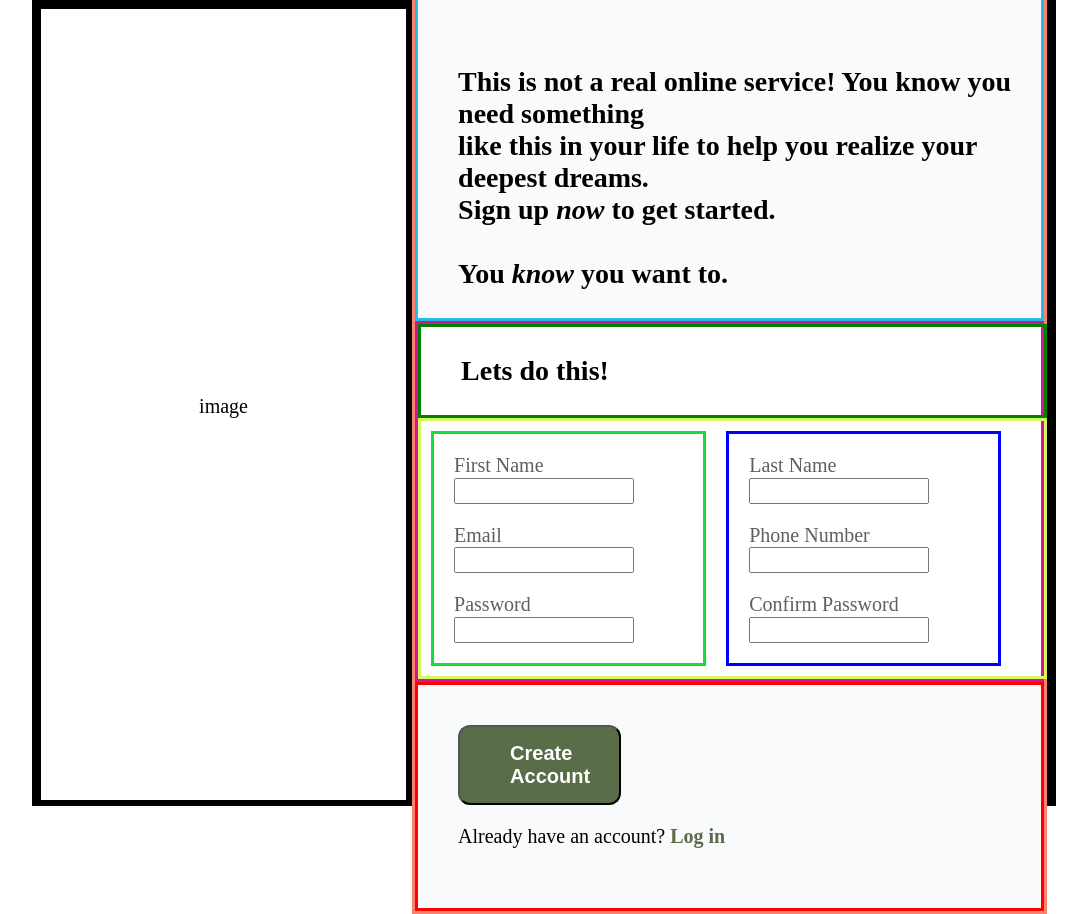
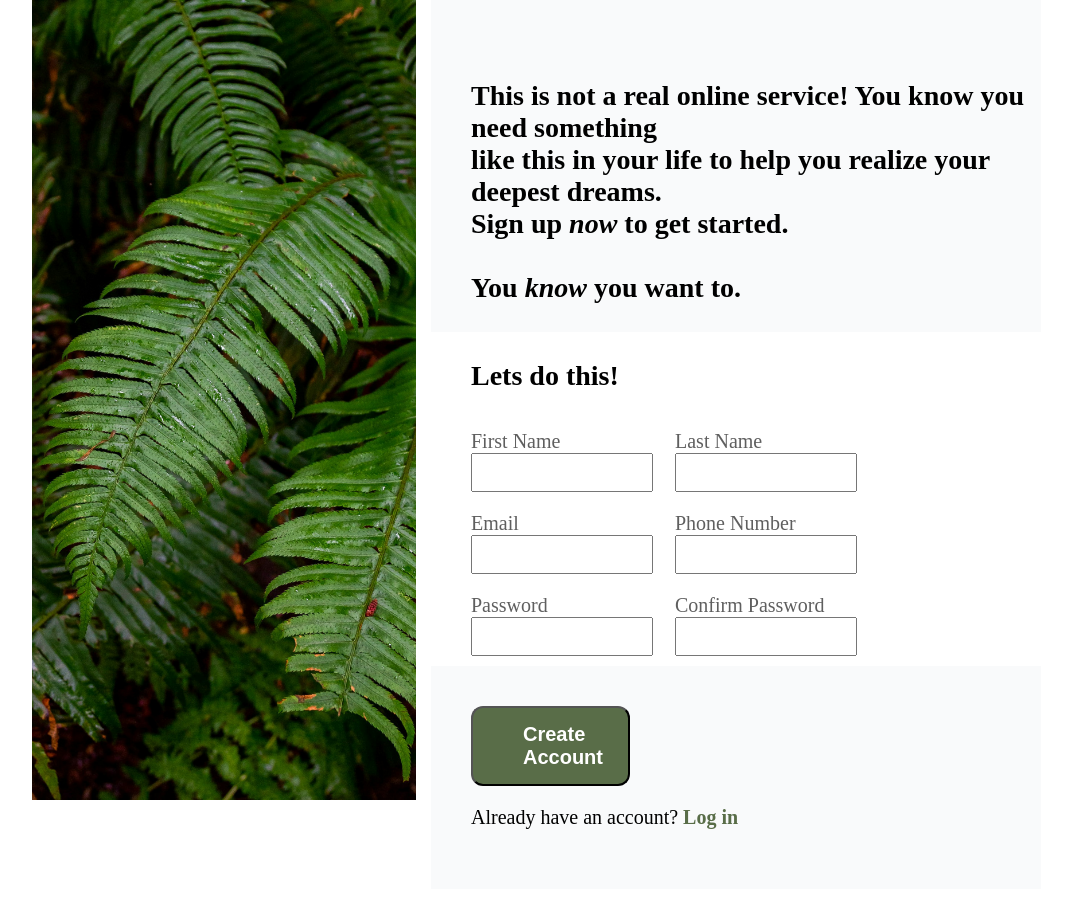
Before and after one commit to cramseyy/signUpForm, a plain HTML site: page index.html in a window 1280 px wide. Shown: the whole page, without its empty margins (96-1183 px from the left). After the commit the page ends 889 px from the top, so only its background shows below. Drawn offline with Linux system fonts and the light colour scheme.

Commit message:
image added. improved scale

```diff
--- a/index.html
+++ b/index.html
@@ -11,7 +11,7 @@
 <body>
     <main>
         <div class="image-container">
-            <p>image</p>
+            <img src="plant-back.jpg" alt="Image of a person looking at a computer screen.">
         </div>
         <div class="content-container">
             <div class="sections">
--- a/styles.css
+++ b/styles.css
@@ -5,7 +5,7 @@ body {
     margin-right: 10%;
     margin-top: 0;
     margin-bottom: 0;
-    border: 3px solid black;
+    /* border: 3px solid black; */
     height: 100vh;
     font-family: 'Times New Roman', Times, serif;
     font-size: 20px
@@ -15,16 +15,22 @@ main {
     display: flex;
     flex: 1;
     flex-direction: row;
-    border: 3px solid black;
+    /* border: 3px solid black; */
 }
 
 .image-container {
     display: flex;
-    flex: 1.15;
+    flex: 1.2;
     align-items: center;
     justify-content: center;
     height: 100%;
-    border: 3px solid black;
+    /* border: 3px solid black; */
+}
+
+img {
+    width: 100%;
+    height: 100%;
+    object-fit: cover;
 }
 
 .content-container {
@@ -32,20 +38,21 @@ main {
     flex-direction: column;
     justify-content: center;
     flex: 2;
-    border: 3px solid black;
+    /* border: 3px solid black; */
 }
 
 .sections {
     display: flex;
     flex-direction: column;
     flex: 1;
-    border: solid 3px salmon;
+    margin: 15px;
+    /* border: solid 3px salmon; */
 }
 
 .top-section {
     display: flex;
-    flex: 1;
-    border: 3px solid rgb(37, 187, 228);
+    flex: 1.05;
+    /* border: 3px solid rgb(37, 187, 228); */
     background-color: rgba(249,250,251);
 }
 
@@ -58,20 +65,18 @@ main {
 .form-container {
     display: flex;
     flex-direction: column;
-    flex: 1;
+    flex: .95;
     width: 100%;
     height: 100%;
-    border: 3px solid rgb(204, 24, 147);
-    box-sizing: border-box;
+    /* border: 3px solid rgb(204, 24, 147); */
     background-color: rgb(255, 255, 255);
-
 }
 
 .form-header {
     display: flex;
     flex-direction: row;
     width: 100%;
-    border: 3px solid green;
+    /* border: 3px solid green; */
 }
 
 .form-header p {
@@ -81,35 +86,33 @@ main {
 
 .forms {
     display: flex;
-    flex-direction: row;
+    flex-wrap: column;
     width: 100%;
-    border: 3px solid rgb(218, 246, 95);
+    margin-left: 30px;
+    /* border: 3px solid rgb(218, 246, 95); */
 }
 
 .forms1 {
     display: flex;
     flex-direction: column;
-    margin: 10px;
     width: 40%;
-    border: 3px solid rgb(25, 219, 54);
-    padding: 10px;
+    margin-right: -40px;
+    /* border: 3px solid rgb(25, 219, 54); */
 }
 
 .forms2 {
     display: flex;
     flex-direction: column;
-    margin: 10px;
     width: 40%;
-    border: 3px solid blue;
-    padding: 10px;
+    /* border: 3px solid blue; */
 }
 
 .bottom-section {
     display: flex;
     flex-direction: column;
-    flex: 1;
+    flex: .9;
     height: 100%;
-    border: 3px solid red;
+    /* border: 3px solid red; */
     padding: 40px;
     background-color: rgba(249,250,251);
 }
@@ -136,7 +139,9 @@ form {
 
 input {
     width: 75%;
-    height: 20px;
+    height: 25px;
+    font-size: 17px;
+    padding: 5px;
 }
 
 label {
```
Also changed, not shown: plant-back.jpg (added).
